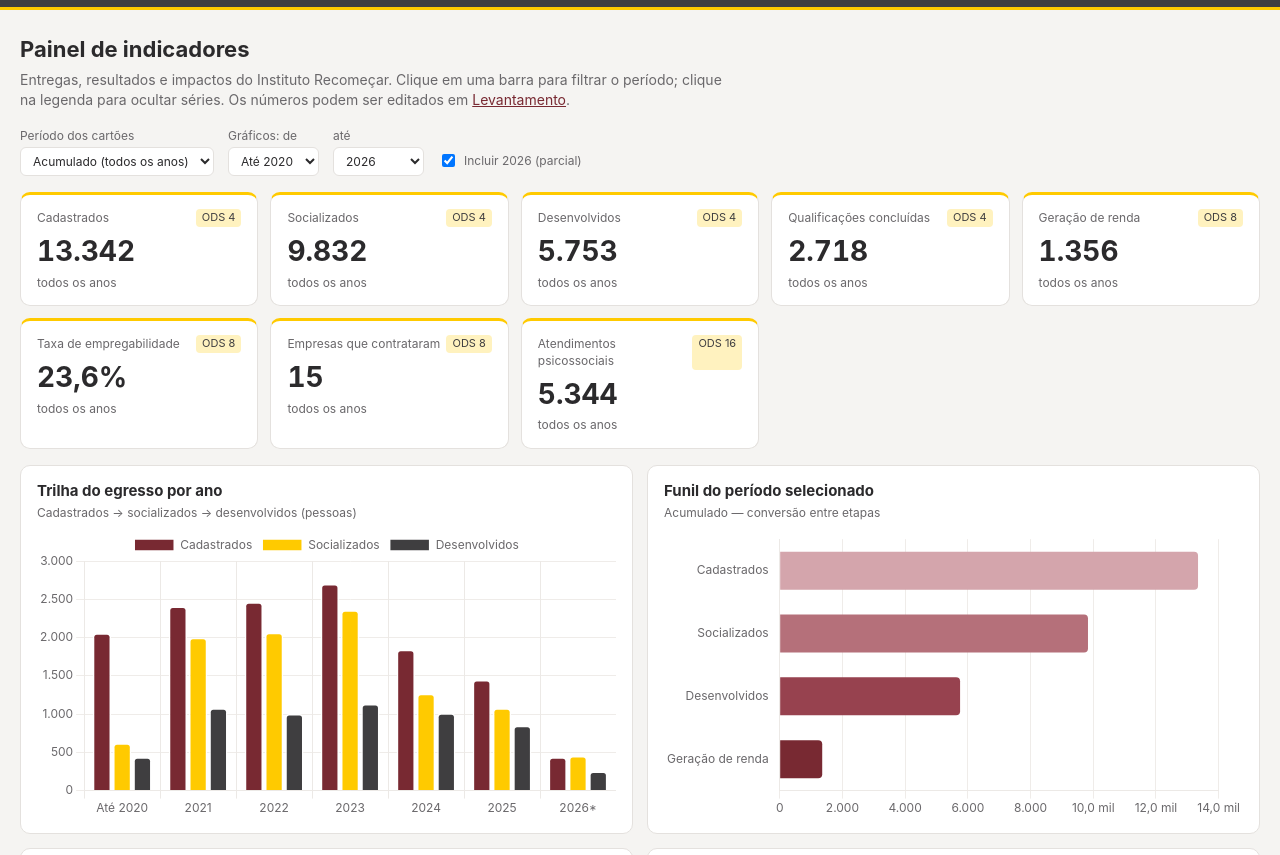
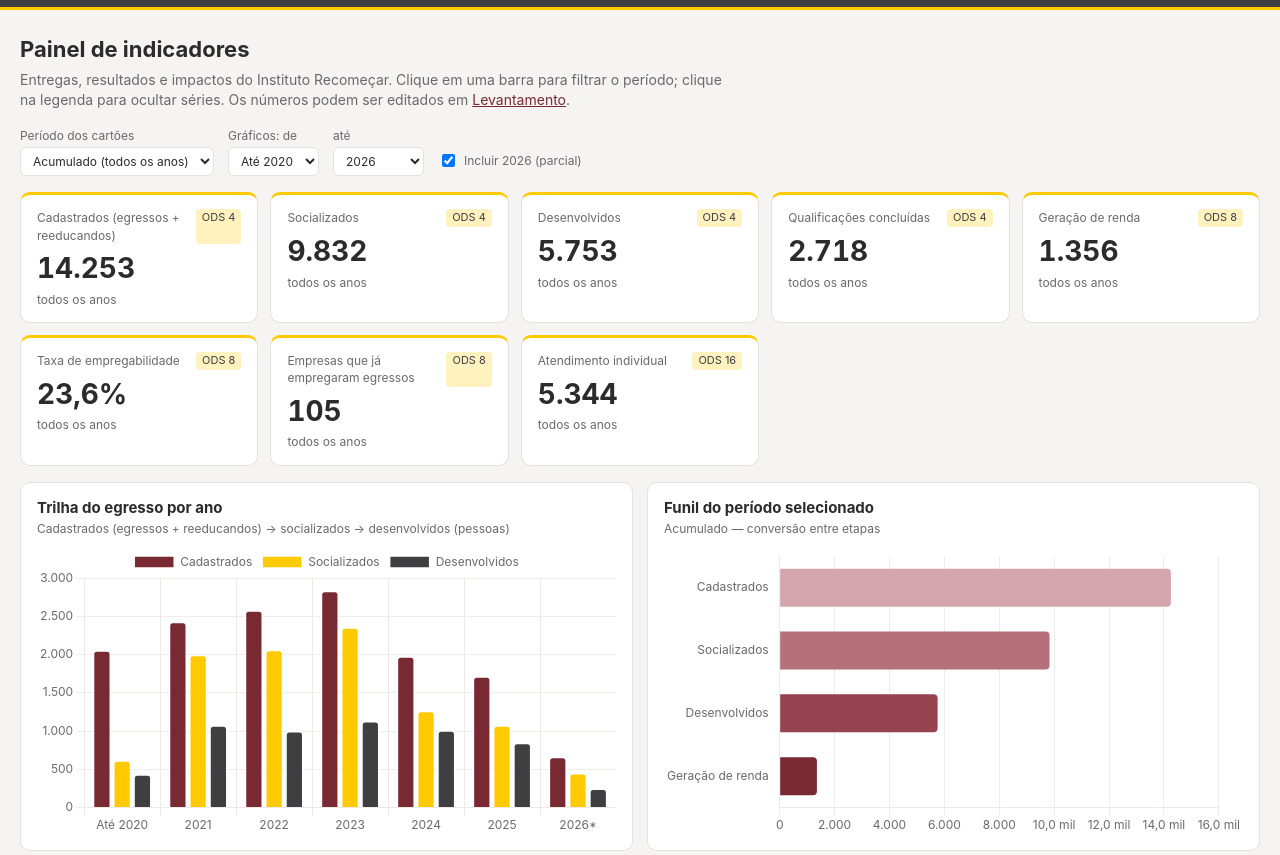
Before and after one commit to sennaricarte/dados-recomecar, an Astro site: page / in a window 1280 px wide. Shown: the part 97-952 px from the top of the page. Built offline with nearby package versions, Linux system fonts and the light colour scheme; Astro itself is replaced by a stand-in of ours.

Commit message:
Ajustes das observações da analista de dados
- Cadastrados = egressos + reeducandos (A01 + A04); novo indicador ENT-14
- Empresas: C06 vira retrato do ano; nova linha C08 (histórico) e indicador ENT-15
- 'Atendimentos psicossociais' -> 'Atendimento individual'
- Reincidência reescrita em linguagem simples, com valores nas barras

Co-Authored-By: Claude Sonnet 5.5 <noreply@anthropic.com>
Claude-Session: https://claude.ai/code/session_01XKoueuBDSEQCB5tzvGxPrR

```diff
--- a/src/data/indicadores.json
+++ b/src/data/indicadores.json
@@ -532,7 +532,7 @@
   {
    "id": "C06",
    "grupo": "C. Empregabilidade e renda",
-   "dado": "Empresas que contrataram egressos",
+   "dado": "Empresas que contrataram egressos (ativas no ano)",
    "unidade": "nº",
    "agregacao": "Último valor",
    "valores": [
@@ -547,7 +547,7 @@
    "fonte": null,
    "responsavel": null,
    "status": "A levantar",
-   "definicao": "Empresas distintas com contratação no período.",
+   "definicao": "Retrato do ano: empresas ativas que empregaram egressos naquele ano. Não é cumulativo — não somar nem ler como histórico (para o histórico, ver C08).",
    "obs": null
   },
   {
@@ -569,6 +569,27 @@
    "responsavel": null,
    "status": "A levantar",
    "definicao": "Egressos encaminhados a processos seletivos.",
+   "obs": null
+  },
+  {
+   "id": "C08",
+   "grupo": "C. Empregabilidade e renda",
+   "dado": "Empresas que já empregaram egressos (histórico, CLT ou cooperado)",
+   "unidade": "nº",
+   "agregacao": "Último valor",
+   "valores": [
+    13,
+    34,
+    42,
+    71,
+    87,
+    98,
+    105
+   ],
+   "fonte": "Analista de dados do Instituto (observações ao painel, nov/2026)",
+   "responsavel": "Analista de dados",
+   "status": "Em levantamento",
+   "definicao": "Cada empresa conta uma única vez, a partir do primeiro ano em que contratou (CLT ou cooperado). Valor cumulativo: o último ano é o total histórico.",
    "obs": null
   },
   {
@@ -1017,7 +1038,7 @@
    "codigo": "ENT-10",
    "tipo": "Entrega",
    "ods": "16",
-   "nome": "Atendimentos psicossociais",
+   "nome": "Atendimento individual",
    "unidade": "nº",
    "como": "B07"
   },
@@ -1041,9 +1062,25 @@
    "codigo": "ENT-13",
    "tipo": "Entrega",
    "ods": "8",
-   "nome": "Empresas que contrataram egressos",
+   "nome": "Empresas que contrataram egressos (ativas no ano)",
    "unidade": "nº",
-   "como": "C06"
+   "como": "C06 — retrato do ano, não cumulativo"
+  },
+  {
+   "codigo": "ENT-14",
+   "tipo": "Entrega",
+   "ods": "4",
+   "nome": "Total de cadastrados (egressos + reeducandos)",
+   "unidade": "pessoas",
+   "como": "A01 + A04"
+  },
+  {
+   "codigo": "ENT-15",
+   "tipo": "Entrega",
+   "ods": "8",
+   "nome": "Empresas que já empregaram egressos (histórico)",
+   "unidade": "nº",
+   "como": "C08 — cada empresa conta uma vez, desde a 1ª contratação"
   },
   {
    "codigo": "RES-01",
@@ -1300,6 +1337,30 @@
    }
   },
   {
+   "codigo": "ENT-14",
+   "responsavel": null,
+   "status": "Rascunho",
+   "atualizacao": null,
+   "usos": {
+    "site": null,
+    "relatorio": null,
+    "isps": null,
+    "governo": null
+   }
+  },
+  {
+   "codigo": "ENT-15",
+   "responsavel": null,
+   "status": "Rascunho",
+   "atualizacao": null,
+   "usos": {
+    "site": null,
+    "relatorio": null,
+    "isps": null,
+    "governo": null
+   }
+  },
+  {
    "codigo": "RES-01",
    "responsavel": null,
    "status": "Rascunho",
--- a/src/lib/calc.ts
+++ b/src/lib/calc.ts
@@ -55,6 +55,8 @@ export function calcular(d: Dados): Calculo {
     set('ENT-11', c, L('B08', c));
     set('ENT-12', c, L('F01', c));
     set('ENT-13', c, L('C06', c));
+    set('ENT-14', c, somaOpc([L('A01', c), L('A04', c)]));
+    set('ENT-15', c, L('C08', c));
 
     set('RES-01', c, somaOpc([L('C01', c), L('C02', c), L('C03', c)]));
     set('RES-02', c, dividir(ind['RES-01'][c], ind['ENT-03'][c]));
--- a/src/pages/index.astro
+++ b/src/pages/index.astro
@@ -15,17 +15,17 @@ import Base from '../layouts/Base.astro';
   <section class="kpis" id="kpis" aria-label="Indicadores principais"></section>
 
   <section class="grade">
-    <div class="card"><h2>Trilha do egresso por ano</h2><p class="nota">Cadastrados → socializados → desenvolvidos (pessoas)</p><div class="chart"><canvas id="g-trilha" role="img" aria-label="Barras agrupadas: cadastrados, socializados e desenvolvidos por ano"></canvas></div></div>
+    <div class="card"><h2>Trilha do egresso por ano</h2><p class="nota">Cadastrados (egressos + reeducandos) → socializados → desenvolvidos (pessoas)</p><div class="chart"><canvas id="g-trilha" role="img" aria-label="Barras agrupadas: cadastrados, socializados e desenvolvidos por ano"></canvas></div></div>
     <div class="card"><h2>Funil do período selecionado</h2><p class="nota" id="n-funil"></p><div class="chart"><canvas id="g-funil" role="img" aria-label="Funil: cadastrados, socializados, desenvolvidos e geração de renda"></canvas></div></div>
     <div class="card"><h2>Qualificação profissional</h2><p class="nota">Matrículas e certificados concluídos por ano</p><div class="chart"><canvas id="g-qualif" role="img" aria-label="Matrículas e qualificações concluídas por ano"></canvas></div></div>
     <div class="card"><h2>Geração de renda por vínculo</h2><p class="nota">CLT, PJ/MEI/cooperado/freelancer e empreendedores (pessoas)</p><div class="chart"><canvas id="g-renda" role="img" aria-label="Barras empilhadas de geração de renda por vínculo"></canvas></div></div>
     <div class="card"><h2>Taxa de empregabilidade</h2><p class="nota">Geração de renda ÷ egressos desenvolvidos (RES-02)</p><div class="chart"><canvas id="g-taxa" role="img" aria-label="Linha da taxa de empregabilidade por ano"></canvas></div></div>
     <div class="card"><h2>Outros públicos atendidos</h2><p class="nota">Reeducandos, familiares, jovens em risco e líderes formados</p><div class="chart"><canvas id="g-outros" role="img" aria-label="Barras empilhadas de outros públicos"></canvas></div></div>
     <div class="card"><h2>Perfil dos atendidos</h2><p class="nota">% sobre o total de cadastrados no ano</p><div class="chart"><canvas id="g-perfil" role="img" aria-label="Linhas do perfil dos atendidos"></canvas></div></div>
-    <div class="card"><h2>Rede de empresas</h2><p class="nota">Empresas parceiras × empresas que contrataram egressos</p><div class="chart"><canvas id="g-empresas" role="img" aria-label="Empresas parceiras e empresas que contrataram por ano"></canvas></div></div>
-    <div class="card larga"><h2>Reincidência</h2><p class="nota" id="n-reinc"></p><div class="chart" style="height:230px"><canvas id="g-reinc" role="img" aria-label="Comparação de taxas de reincidência"></canvas></div></div>
+    <div class="card"><h2>Rede de empresas</h2><p class="nota">Parceiras × que contrataram no ano (retrato anual) × histórico acumulado de contratantes</p><div class="chart"><canvas id="g-empresas" role="img" aria-label="Empresas parceiras e empresas que contrataram por ano"></canvas></div></div>
+    <div class="card larga"><h2>Reincidência: quem volta ao sistema prisional</h2><p class="nota" id="n-reinc" style="font-size:14px;color:var(--ink);max-width:95ch"></p><div class="chart" style="height:190px"><canvas id="g-reinc" role="img" aria-label="Taxa de reincidência: média nacional comparada aos egressos do Recomeçar"></canvas></div></div>
   </section>
-  <p class="rodape">* 2026 é período parcial; “Até 2020” reúne vários anos, então não é comparável a um ano isolado. Indicadores de impacto (reincidência, economia, ROI) são estimativas e dependem das premissas em <a href="./parametros/">Parâmetros</a>; a taxa nacional (CNJ) acompanha 4–5 anos e a do Recomeçar até 12 meses, então não são diretamente comparáveis.</p>
+  <p class="rodape">* 2026 é período parcial; “Até 2020” reúne vários anos, então não é comparável a um ano isolado. Indicadores de impacto (reincidência, economia, ROI) são estimativas e dependem das premissas em <a href="./parametros/">Parâmetros</a>.</p>
 
   <script>
     import { Chart, BarController, BarElement, LineController, LineElement, PointElement, CategoryScale, LinearScale, Tooltip, Legend } from 'chart.js';
@@ -74,7 +74,7 @@ import Base from '../layouts/Base.astro';
       const sel = selP.value === 'acum' ? 7 : Number(selP.value);
 
       // ---- cartões
-      const kp: [string, string][] = [['ENT-01', 'Cadastrados'], ['ENT-02', 'Socializados'], ['ENT-03', 'Desenvolvidos'], ['ENT-06', 'Qualificações concluídas'], ['RES-01', 'Geração de renda'], ['RES-02', 'Taxa de empregabilidade'], ['ENT-13', 'Empresas que contrataram'], ['ENT-10', 'Atendimentos psicossociais']];
+      const kp: [string, string][] = [['ENT-14', 'Cadastrados (egressos + reeducandos)'], ['ENT-02', 'Socializados'], ['ENT-03', 'Desenvolvidos'], ['ENT-06', 'Qualificações concluídas'], ['RES-01', 'Geração de renda'], ['RES-02', 'Taxa de empregabilidade'], ['ENT-15', 'Empresas que já empregaram egressos'], ['ENT-10', 'Atendimento individual']];
       $('kpis').innerHTML = kp.map(([cod, nome]) => {
         const m = d.indicadores.find((x) => x.codigo === cod)!;
         const v = c.ind[cod][sel], prev = sel >= 2 && sel <= 6 ? c.ind[cod][sel - 1] : null;
@@ -95,11 +95,11 @@ import Base from '../layouts/Base.astro';
       const tip = (u: string) => ({ tooltip: { callbacks: { label: (ctx: any) => ` ${ctx.dataset.label}: ${formatar(ctx.parsed.y ?? ctx.parsed.x, u)}` } } });
 
       montar('g-trilha', { type: 'bar', data: { labels, datasets: [
-        { label: 'Cadastrados', data: S('ENT-01'), ...barStyle(COR.vinho) }, { label: 'Socializados', data: S('ENT-02'), ...barStyle(COR.amarelo) }, { label: 'Desenvolvidos', data: S('ENT-03'), ...barStyle(COR.grafite) }] },
+        { label: 'Cadastrados', data: S('ENT-14'), ...barStyle(COR.vinho) }, { label: 'Socializados', data: S('ENT-02'), ...barStyle(COR.amarelo) }, { label: 'Desenvolvidos', data: S('ENT-03'), ...barStyle(COR.grafite) }] },
         options: { ...porAno, scales: { y: yInt }, plugins: tip('pessoas') } });
 
       // ---- funil
-      const fun: [string, number | null][] = [['Cadastrados', c.ind['ENT-01'][sel]], ['Socializados', c.ind['ENT-02'][sel]], ['Desenvolvidos', c.ind['ENT-03'][sel]], ['Geração de renda', c.ind['RES-01'][sel]]];
+      const fun: [string, number | null][] = [['Cadastrados', c.ind['ENT-14'][sel]], ['Socializados', c.ind['ENT-02'][sel]], ['Desenvolvidos', c.ind['ENT-03'][sel]], ['Geração de renda', c.ind['RES-01'][sel]]];
       $('n-funil').textContent = `${selP.value === 'acum' ? 'Acumulado' : rot(d.meta.anos[sel])} — conversão entre etapas`;
       montar('g-funil', { type: 'bar', data: { labels: fun.map((f) => f[0]), datasets: [{ label: 'Pessoas', data: fun.map((f) => f[1]), backgroundColor: ORDINAL, borderRadius: 4, borderSkipped: 'start', maxBarThickness: 38 }] },
         options: { indexAxis: 'y', scales: { x: yInt, y: { grid: { display: false } } }, plugins: { legend: { display: false }, tooltip: { callbacks: { label: (ctx: any) => {
@@ -125,15 +125,29 @@ import Base from '../layouts/Base.astro';
         { label: 'Homens', data: L('G01'), ...linhaStyle(COR.vinho) }, { label: 'Pretos e pardos', data: L('G02'), ...linhaStyle(COR.amarelo) }, { label: 'Fund. incompleto', data: L('G03'), ...linhaStyle(COR.grafite) }] },
         options: { ...porAno, scales: { y: { min: 0, max: 1, ticks: { callback: (v: any) => `${Math.round(Number(v) * 100)}%` }, grid: { color: '#efece9' } } }, plugins: tip('%') } });
 
-      montar('g-empresas', { type: 'line', data: { labels, datasets: [{ label: 'Empresas parceiras', data: L('F02'), ...linhaStyle(COR.vinho) }, { label: 'Empresas que contrataram', data: L('C06'), ...linhaStyle(COR.amarelo) }] },
+      montar('g-empresas', { type: 'line', data: { labels, datasets: [{ label: 'Empresas parceiras', data: L('F02'), ...linhaStyle(COR.vinho) }, { label: 'Contrataram no ano', data: L('C06'), ...linhaStyle(COR.amarelo) }, { label: 'Já empregaram (histórico)', data: L('C08'), ...linhaStyle(COR.grafite) }] },
         options: { ...porAno, scales: { y: yInt }, plugins: tip('nº') } });
 
-      // ---- reincidência
+      // ---- reincidência: leitura em linguagem simples + duas barras com valor escrito
       const nac = param(d, 'taxaNacional'), rec = param(d, 'reincidenciaRecomecar'), calc = c.ind['IMP-01'][7];
-      const barras: [string, number | null, string][] = [['Nacional (CNJ, 4–5 anos)', nac, COR.grafite], ['Recomeçar — divulgada (até 12 meses)', rec, COR.vinho], ['Recomeçar — calculada pela base (D02 ÷ D01)', calc, COR.amarelo]];
-      $('n-reinc').textContent = `Diferença para a taxa nacional: ${calc !== null && nac !== null ? formatar(nac - calc, 'p.p.') : '—'} (base: ${formatar(c.lev['D01'][7], 'pessoas')} egressos acompanhados, ${formatar(c.lev['D02'][7], 'pessoas')} reincidentes)`;
-      montar('g-reinc', { type: 'bar', data: { labels: barras.map((b) => b[0]), datasets: [{ label: 'Taxa de reincidência', data: barras.map((b) => b[1]), backgroundColor: barras.map((b) => b[2]), borderRadius: 4, borderSkipped: 'start', maxBarThickness: 34 }] },
-        options: { indexAxis: 'y', scales: { x: { beginAtZero: true, ticks: { callback: (v: any) => `${Number(v) * 100}%` }, grid: { color: '#efece9' } }, y: { grid: { display: false } } }, plugins: { legend: { display: false }, ...tip('%') } } });
+      const acomp = c.lev['D01'][7], reinc = c.lev['D02'][7], janela = param(d, 'janelaMeses');
+      const por100 = (v: number) => (v * 100).toLocaleString('pt-BR', { minimumFractionDigits: 1, maximumFractionDigits: 1 });
+      $('n-reinc').innerHTML = calc !== null && nac !== null
+        ? `<b>De cada 100 egressos acompanhados, ${por100(calc)} voltaram ao sistema prisional</b>, contra ${por100(nac)} na média nacional. ` +
+          `<span class="muted">Base: ${formatar(reinc, 'pessoas')} de ${formatar(acomp, 'pessoas')} egressos acompanhados${janela ? ` por até ${janela} meses após o Desenvolvimento` : ''}. ` +
+          `Os períodos de acompanhamento são diferentes (a taxa nacional cobre 4 a 5 anos), então a comparação é indicativa.` +
+          `${rec !== null && Math.abs(rec - calc) > 0.0005 ? ` A taxa divulgada hoje nos materiais é ${por100(rec)}% — veja a aba Conciliação.` : ''}</span>`
+        : 'Sem dados de acompanhamento suficientes para calcular a reincidência (preencha D01 e D02 no Levantamento).';
+      const barras: [string[], number | null, string][] = [
+        [['Média nacional (CNJ)', 'acompanhamento de 4 a 5 anos'], nac, COR.grafite],
+        [['Egressos do Recomeçar', janela ? `acompanhamento de até ${janela} meses` : 'acompanhados pelo Instituto'], calc, COR.vinho],
+      ];
+      const rotulosNoFim = { id: 'rotulosNoFim', afterDatasetsDraw(chart: any) {
+        const { ctx } = chart; ctx.save(); ctx.font = '600 14px ' + Chart.defaults.font.family; ctx.fillStyle = '#2b2a2c'; ctx.textBaseline = 'middle';
+        chart.getDatasetMeta(0).data.forEach((bar: any, i: number) => { const v = chart.data.datasets[0].data[i]; if (v !== null && v !== undefined) ctx.fillText(`${por100(v)}%`, bar.x + 8, bar.y); });
+        ctx.restore(); } };
+      montar('g-reinc', { type: 'bar', plugins: [rotulosNoFim], data: { labels: barras.map((b) => b[0]), datasets: [{ label: 'Taxa de reincidência', data: barras.map((b) => b[1]), backgroundColor: barras.map((b) => b[2]), borderRadius: 4, borderSkipped: 'start', maxBarThickness: 40 }] },
+        options: { indexAxis: 'y', layout: { padding: { right: 56 } }, scales: { x: { beginAtZero: true, ticks: { callback: (v: any) => `${Number(v) * 100}%` }, grid: { color: '#efece9' } }, y: { grid: { display: false } } }, plugins: { legend: { display: false }, ...tip('%') } } });
     }
 
     [selP, selDe, selAte, chkP].forEach((e) => e.addEventListener('input', render));
```
